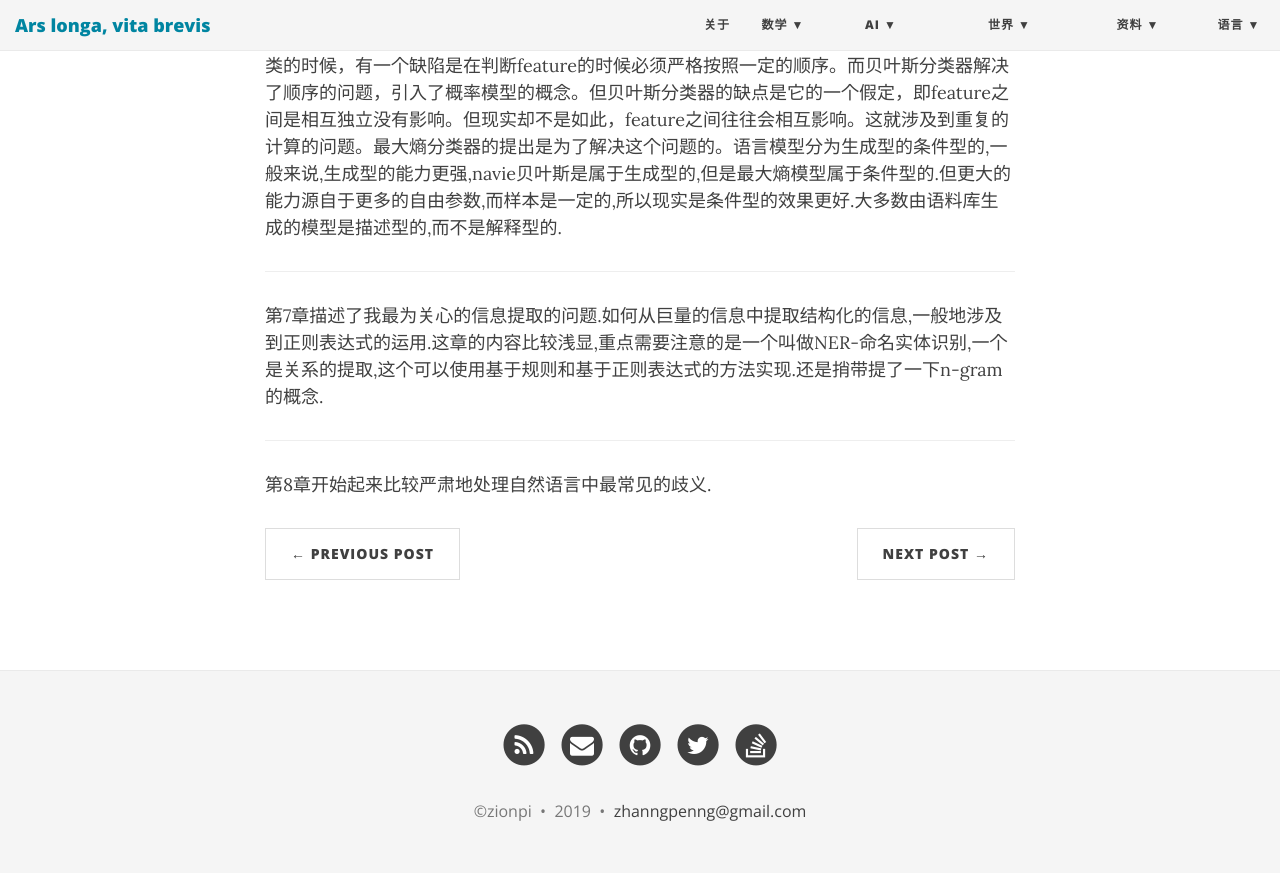
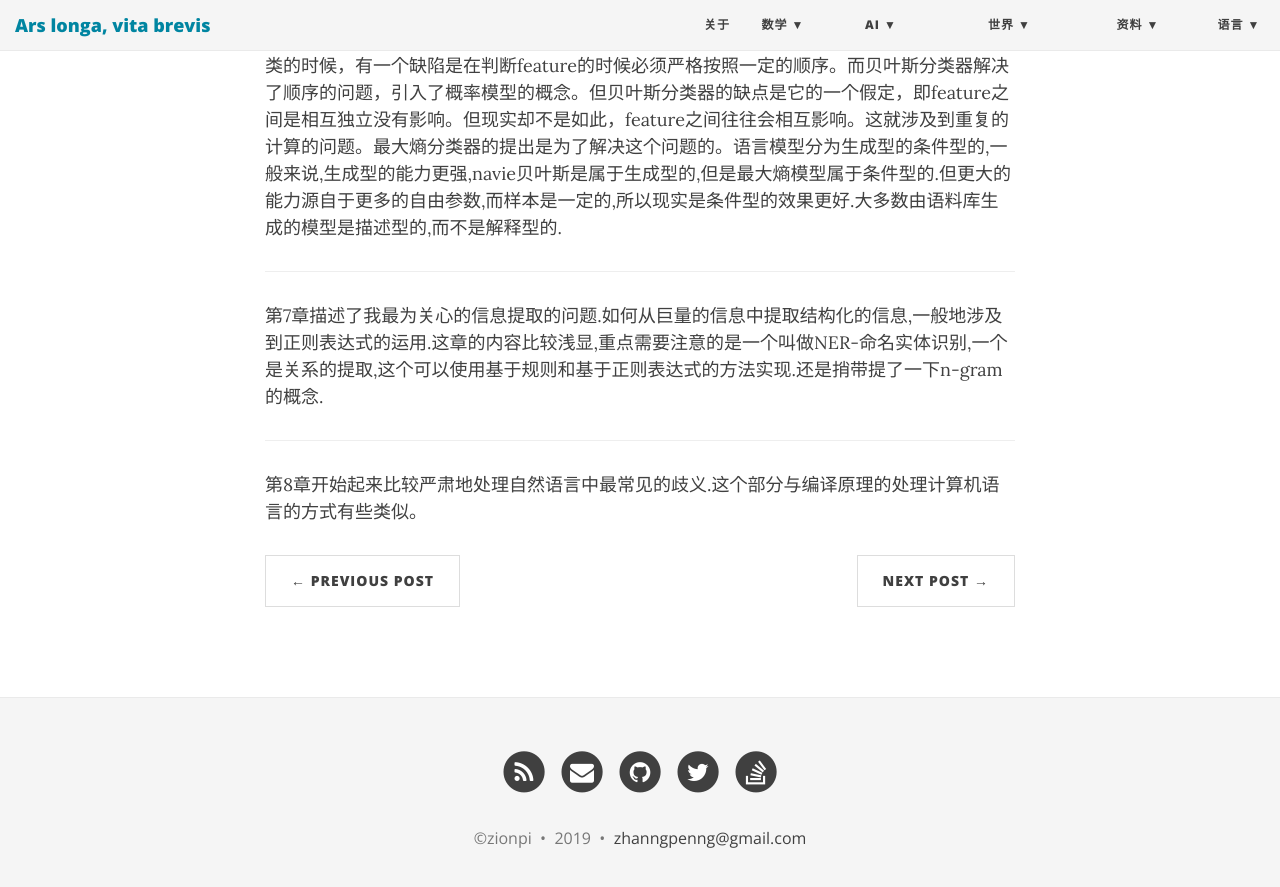
Before and after one commit to ZionPi/zionpi.github.io, a Jekyll site: the page built from _posts/2013-10-02-natural-language-processing-with-python.md, in a window 1280 px wide and 900 px high, scrolled down 1093 px. Shown: the top 887 px of the window. Built offline with Jekyll 4.4.1, drawn with Linux system fonts in a browser that asks for light colours; nearby versions of some CDN libraries.

Commit message:
Update 2013-10-02-natural-language-processing-with-python.md

```diff
--- a/_posts/2013-10-02-natural-language-processing-with-python.md
+++ b/_posts/2013-10-02-natural-language-processing-with-python.md
@@ -28,4 +28,4 @@ Tagging,比如画树,不是先画树,再画蓝天.Brill Tagging是反过来,先
 第7章描述了我最为关心的信息提取的问题.如何从巨量的信息中提取结构化的信息,一般地涉及到正则表达式的运用.这章的内容比较浅显,重点需要注意的是一个叫做NER-命名实体识别,一个是关系的提取,这个可以使用基于规则和基于正则表达式的方法实现.还是捎带提了一下n-gram的概念.
 
 ---
-第8章开始起来比较严肃地处理自然语言中最常见的歧义.
+第8章开始起来比较严肃地处理自然语言中最常见的歧义.这个部分与编译原理的处理计算机语言的方式有些类似。
```
